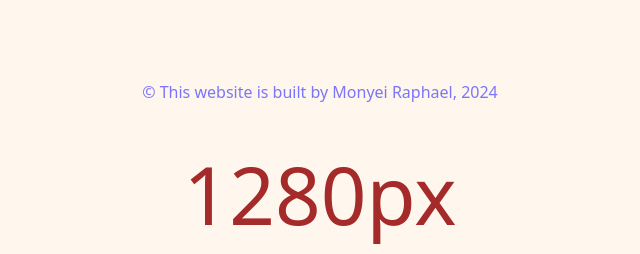
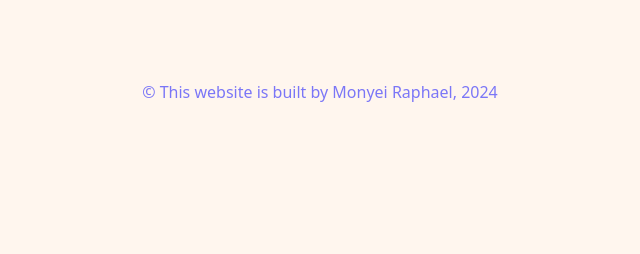
Before and after one commit to ChukwuemekaMonyei/Upsell, a plain HTML site: page index.html in a window 1280 px wide. Shown: the part 4321-4575 px from the top of the page, without its empty margins (320-960 px from the left). After the commit the page ends 4455 px from the top, so only its background shows below. Drawn offline with nearby package versions, Linux system fonts and the light colour scheme.

Commit message:
Update index.html

```diff
--- a/index.html
+++ b/index.html
@@ -138,7 +138,7 @@
         <h1 class="Logo" style="color: black;">UpSell+</h1>
 
         <p class="copyright">&#169; This website is built by Monyei Raphael, 2024</p>
-        <div id="demo"></div>
+
     </footer>
 
 
```
